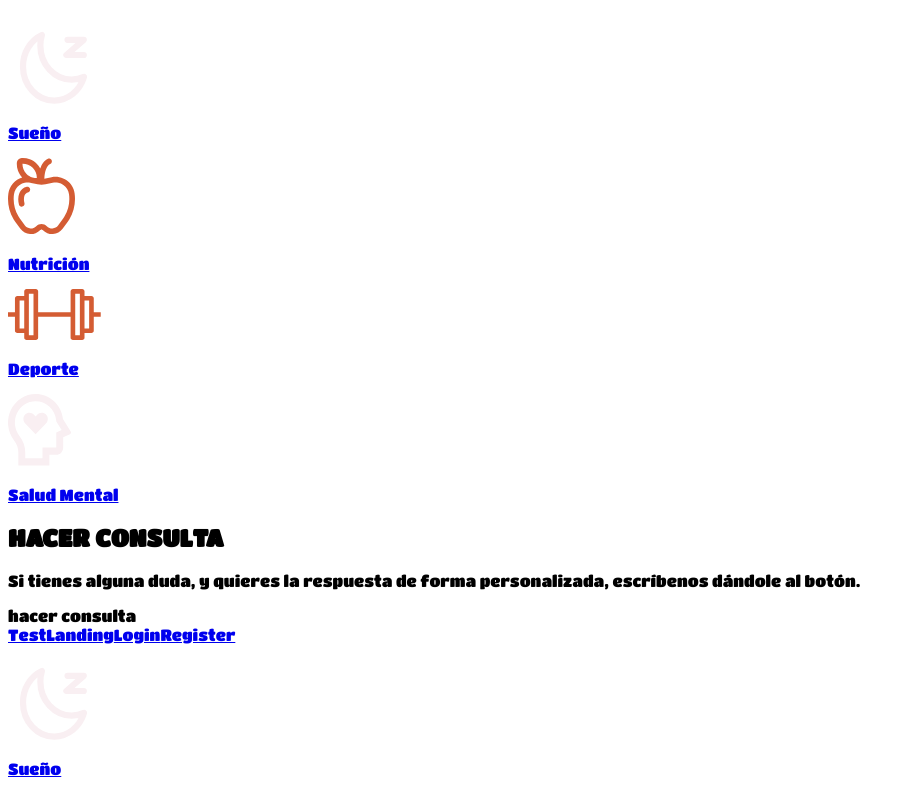
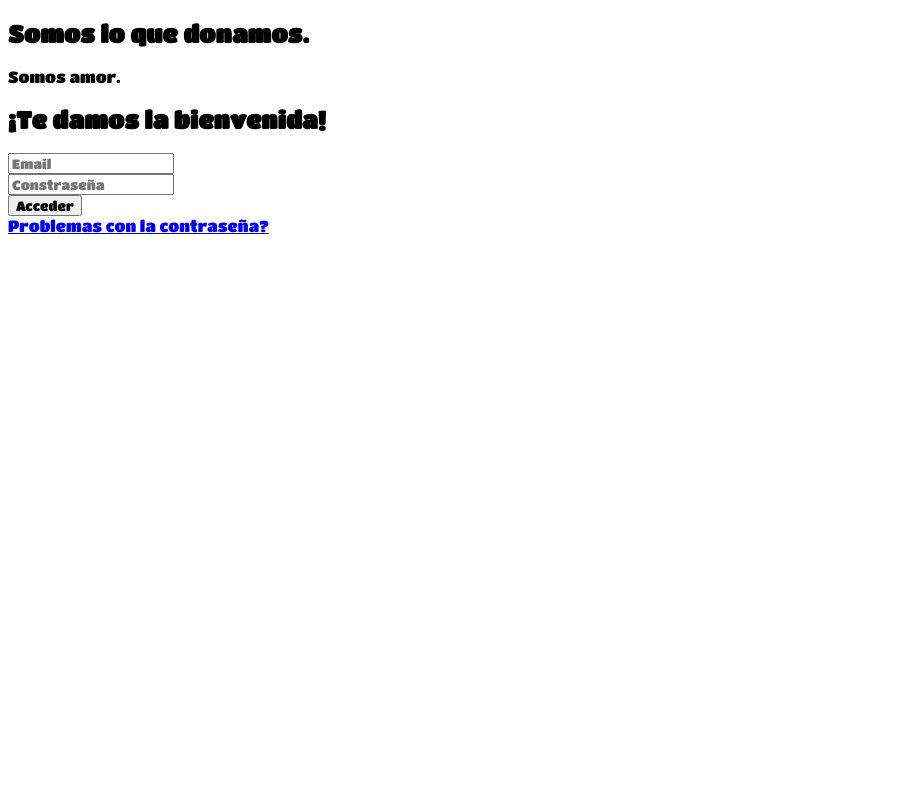
Before and after one commit to aleswebgit/Deploy-Habit-Front-End, a React (Create React App) app: page / in a window 1280 px wide. Shown: the top 792 px of the page, without its empty margins (0-915 px from the left). Built offline with nearby package versions, Linux system fonts and the light colour scheme.

Commit message:
update routes ok

```diff
--- a/src/App.js
+++ b/src/App.js
@@ -1,30 +1,14 @@
 import './App.css'
-import Home from './Views/Home'
-import Landing from './Views/Landing'
-import React, { useEffect, useState } from 'react'
 import RoutesConfig from './routes/RoutesConfig'
 
 
 function App() {
 
-  const [loading, setLoading] = useState(false)
 
-  useEffect(() => {
-    setLoading(true)
-    setTimeout(()=> {
-      setLoading(false)
-    },1000)
-  },[])
 
   return (
     <div>
-      {loading ?
-        <Landing
-          loading = {loading}/>
-        : <Home/>}
-
       <RoutesConfig />
-
     </div>
   )
 }
--- a/src/Views/Home.jsx
+++ b/src/Views/Home.jsx
@@ -1,29 +1,14 @@
-import { useEffect, useState } from 'react'
+
 import Category from '../Components/Category'
-import Landing from '../Views/Landing'
 import Advice from '../Components/Advice'
 
 
-const Home = () => {
-  const [loading, setLoading] = useState(false)
-
-  useEffect(() => {
-    setLoading(true)
-    setTimeout(()=> {
-      setLoading(false)
-    },1000)
-  },[])
+function Home() {
 
   return (
     <div>
-      {loading
-        ? <Landing loading = {loading}/>
-        : (
-          <>
-            <Category/>
-            <Advice/>
-          </>
-        )}
+      <Category/>
+      <Advice/>
     </div>
 
 
--- a/src/Views/Landing.jsx
+++ b/src/Views/Landing.jsx
@@ -1,15 +1,36 @@
 import landingPic from '../media/img/landingPic.png'
+import React, { useEffect, useState } from 'react'
+import LoginForm from '../Components/LoginForm'
+
 
 function Landing(){
+
+  const [loading, setLoading] = useState(false)
+
+  useEffect(() => {
+    setLoading(true)
+    setTimeout(()=> {
+      setLoading(false)
+    },3000)
+  },[])
+
+
+
   return(
-    <img
-      src={landingPic}
-      alt="landing"
-      className = 'landing-pic' />
+    <>
+      {loading ?
+        <img
+          src={landingPic}
+          alt='landing'
+          className = 'landing-pic'
+          loading = {loading}/>
+        : <LoginForm/>}
+    </>
   )
 }
 
 
 
 
+
 export default Landing
--- a/src/routes/RoutesConfig.jsx
+++ b/src/routes/RoutesConfig.jsx
@@ -1,4 +1,4 @@
-import {BrowserRouter as Router, Routes, Route, Link} from 'react-router-dom'
+import {BrowserRouter as Router, Routes, Route,} from 'react-router-dom'
 import Home from '../Views/Home'
 import Landing from '../Views/Landing'
 import Login from '../Views/Login'
@@ -11,15 +11,10 @@ function RoutesConfig(){
 
     <Router>
 
-      <Link to="/"></Link>
-      <Link to="/test">Test</Link>
-      <Link to="/landing">Landing</Link>
-      <Link to="/login">Login</Link>
-      <Link to="/register">Register</Link>
 
       <Routes>
-        <Route path="/" element={ <Home/> } />
-        <Route path="/landing" element={ <Landing/> } />
+        <Route path="/" element={ <Landing/> } />
+        <Route path="/Home" element={ <Home/> } />
         <Route path="/login" element={ <Login/> } />
         <Route path="/register" element={ <Register/> } />
         <Route path="/section" element={ <Section/> } />
```
